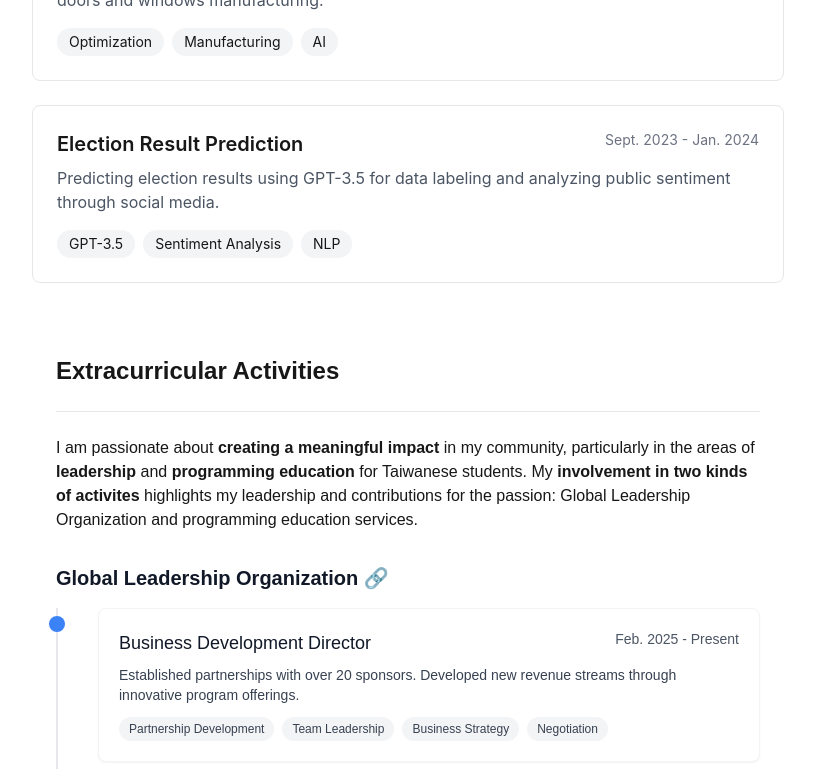
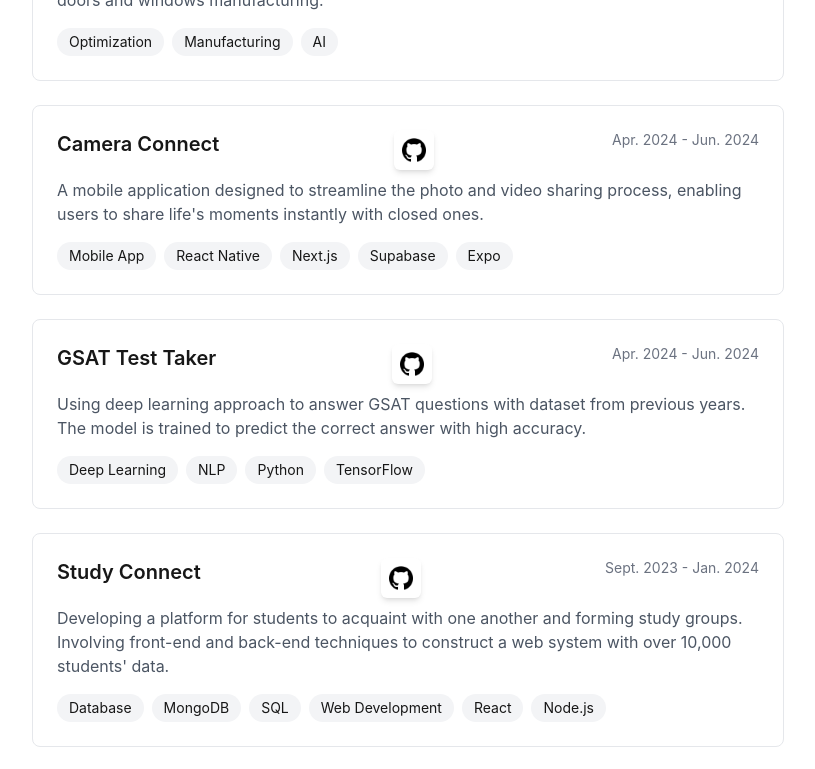
Before and after one commit to DebbieHuang35117/debbie-personal-website, a Next.js app: page / in a window 1280 px wide. Shown: the part 2060-2829 px from the top of the page, without its empty margins (48-863 px from the left). Built offline with nearby package versions, Linux system fonts and the light colour scheme.

Commit message:
add projects to project section

```diff
--- a/app/components/ProjectsSection.tsx
+++ b/app/components/ProjectsSection.tsx
@@ -29,10 +29,39 @@ export default function ProjectsSection() {
       tags: ["Optimization", "Manufacturing", "AI"]
     },
     {
+      title: "Camera Connect",
+      period: "Apr. 2024 - Jun. 2024",
+      description: "A mobile application designed to streamline the photo and video sharing process, enabling users to share life's moments instantly with closed ones.",
+      slug: "camera-connect",
+      slug_not_done: true,
+      github: "https://github.com/YouMingYeh/camera-connect",
+      tags: ["Mobile App", "React Native", "Next.js", "Supabase", "Expo"]
+    },
+    {
+      title: "GSAT Test Taker",
+      period: "Apr. 2024 - Jun. 2024",
+      description: "Using deep learning approach to answer GSAT questions with dataset from previous years. The model is trained to predict the correct answer with high accuracy.",
+      slug: "gsat-test-taker",
+      slug_not_done: true,
+      github: "https://github.com/namwoam/dl-final",
+      tags: ["Deep Learning", "NLP", "Python", "TensorFlow"]
+    },
+    {
+      title: "Study Connect",
+      period: "Sept. 2023 - Jan. 2024",
+      description: "Developing a platform for students to acquaint with one another and forming study groups. Involving front-end and back-end techniques to construct a web system with over 10,000 students' data. ",
+      slug: "study-connect",
+      slug_not_done: true,
+      github: "https://github.com/namwoam/study-connect",
+      tags: ["Database", "MongoDB", "SQL", "Web Development", "React", "Node.js"]
+    },
+    {
       title: "Election Result Prediction",
       period: "Sept. 2023 - Jan. 2024",
       description: "Predicting election results using GPT-3.5 for data labeling and analyzing public sentiment through social media.",
       slug: "election-prediction",
+      slug_not_done: true,
+      website: "https://www.dropbox.com/scl/fi/wgk1vkm7c2dnhyrju7rec/.pdf?rlkey=h4x0sl2n7uljtlqzll731acub&st=cg9emwrl&dl=0",
       tags: ["GPT-3.5", "Sentiment Analysis", "NLP"]
     }
   ];
@@ -49,7 +78,7 @@ export default function ProjectsSection() {
       <div className="grid grid-cols-1 gap-6">
         {projects.map((project) => (
           <Link
-            href={`/projects/${project.slug}`}
+            href={project.slug_not_done && project.github ? (project.github) : (project.website ? project.website : `/projects/${project.slug}`)}
             key={project.slug}
             className="block group"
           >
--- /dev/null
+++ b/app/projects/camera-connect/page.tsx
@@ -0,0 +1,31 @@
+// app/projects/[slug]/page.tsx
+"use client"
+import Image from 'next/image';
+import { motion } from 'framer-motion';
+
+export default function ProjectPage() {
+
+  return (
+    <motion.div
+      initial={{ opacity: 0 }}
+      animate={{ opacity: 1 }}
+      className="max-w-4xl mx-auto p-8"
+    >
+      {/* Hero Section */}
+      <h1> Please directly go the the following webpage: </h1>
+      <h1><a href='https://www.dropbox.com/scl/fi/gsmfbk631pzs454fsx6fv/DB-Final-Report.pdf?rlkey=4iojuw0gn0qut0cs5ts90edh0&st=zk502ezt&dl=0'className="hover:underline"
+  target="_blank"
+  rel="noopener noreferrer">Link to the page 🔗</a></h1>
+
+ {/* Back Button */}
+ <div className="mt-12">
+        <button
+          onClick={() => window.history.back()}
+          className="px-6 py-2 bg-gray-100 dark:bg-gray-800 rounded-lg hover:bg-gray-200 dark:hover:bg-gray-700 transition-colors"
+        >
+          ← Back to Projects
+        </button>
+      </div>
+    </motion.div>
+    );
+}
--- /dev/null
+++ b/app/projects/study-connect/page.tsx
@@ -0,0 +1,31 @@
+// app/projects/[slug]/page.tsx
+"use client"
+import Image from 'next/image';
+import { motion } from 'framer-motion';
+
+export default function ProjectPage() {
+
+  return (
+    <motion.div
+      initial={{ opacity: 0 }}
+      animate={{ opacity: 1 }}
+      className="max-w-4xl mx-auto p-8"
+    >
+      {/* Hero Section */}
+      <h1> Please directly go the the following webpage: </h1>
+      <h1><a href='https://www.dropbox.com/scl/fi/gsmfbk631pzs454fsx6fv/DB-Final-Report.pdf?rlkey=4iojuw0gn0qut0cs5ts90edh0&st=zk502ezt&dl=0'className="hover:underline"
+  target="_blank"
+  rel="noopener noreferrer">Link to the page 🔗</a></h1>
+
+ {/* Back Button */}
+ <div className="mt-12">
+        <button
+          onClick={() => window.history.back()}
+          className="px-6 py-2 bg-gray-100 dark:bg-gray-800 rounded-lg hover:bg-gray-200 dark:hover:bg-gray-700 transition-colors"
+        >
+          ← Back to Projects
+        </button>
+      </div>
+    </motion.div>
+    );
+}
```
